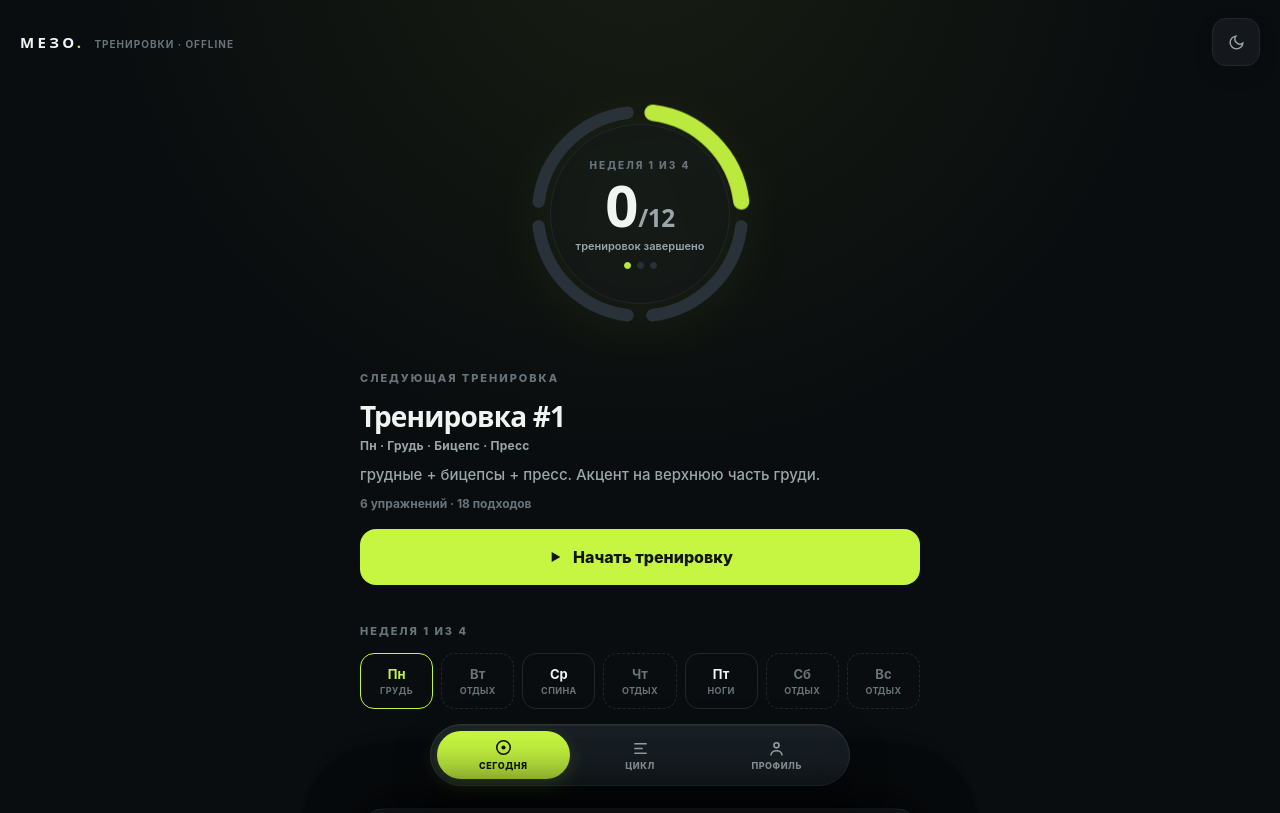
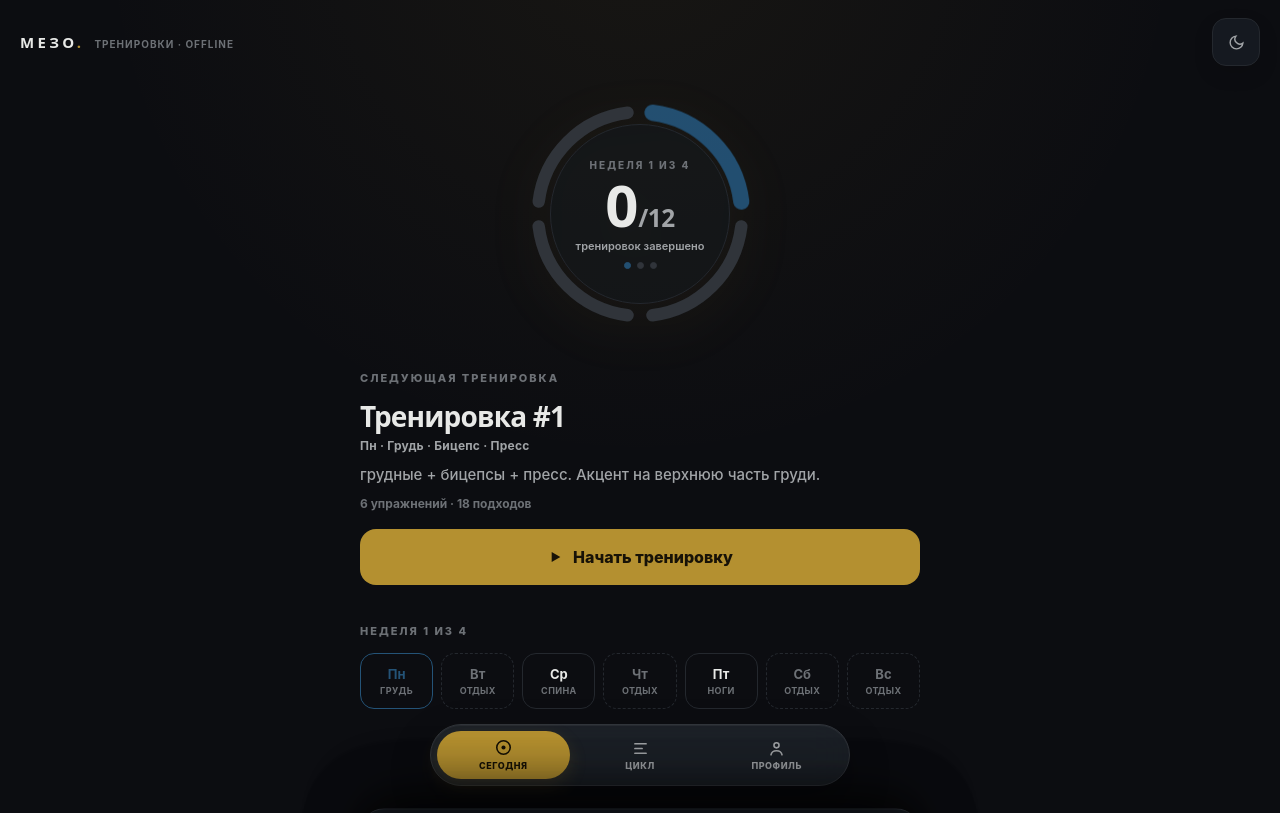
Before and after one commit to jumpipgo/TREN, a React (Vite) app: page / in a window 1280 px wide. Built offline with nearby package versions, Linux system fonts and the light colour scheme.

Commit message:
style: align interface with DDX gym interior palette

```diff
--- a/src/styles.css
+++ b/src/styles.css
@@ -10,27 +10,31 @@
   --ease:cubic-bezier(.22,1,.36,1);
   --tap:44px;
   --shadow:0 18px 48px rgba(0,0,0,.18);
-  --lime-soft:rgba(198,245,66,.12);
+  --lime-soft:color-mix(in srgb,var(--lime) 12%,transparent);
 }
 [data-theme="dark"]{
-  --bg:#0A0D0F; --surface:#14181C; --elevated:#1C2228;
-  --line:#2A3239; --line-soft:#20272D;
-  --text:#F1F5F2; --dim:#9AA6A9; --faint:#68747A;
-  --lime:#C6F542; --lime-ink:#10140A;
-  --btn-bg:#C6F542; --btn-ink:#10140A;
-  --warn:#E8A33D;
-  --scrim:rgba(2,4,6,.68);
-  --shadow:0 18px 50px rgba(0,0,0,.24);
+  --bg:#0C0D11; --surface:#151920; --elevated:#1F232A;
+  --line:#30343A; --line-soft:#24282E;
+  --text:#E8E9E7; --dim:#A1A4A7; --faint:#6D7176;
+  --lime:#B49030; --lime-ink:#171207;
+  --btn-bg:#B49030; --btn-ink:#171207;
+  --blue:#245377; --blue-soft:rgba(36,83,119,.18);
+  --success:#7A8E55; --success-ink:#0E1208;
+  --warn:#C08A46;
+  --scrim:rgba(4,5,7,.72);
+  --shadow:0 18px 50px rgba(0,0,0,.30);
 }
 [data-theme="light"]{
-  --bg:#F3F5F4; --surface:#FFFFFF; --elevated:#F8FAF9;
-  --line:#E0E7E3; --line-soft:#EDF1EF;
-  --text:#18201C; --dim:#5D6963; --faint:#9AA69F;
-  --lime:#3F7D07; --lime-ink:#FFFFFF;
-  --btn-bg:#1A211C; --btn-ink:#B8F25A;
-  --warn:#B4690E;
-  --scrim:rgba(20,24,28,.42);
-  --shadow:0 18px 44px rgba(32,49,39,.10);
+  --bg:#F1F1EF; --surface:#FFFFFF; --elevated:#F7F7F5;
+  --line:#D6D6D2; --line-soft:#E6E6E2;
+  --text:#1C2024; --dim:#5D6368; --faint:#8A9095;
+  --lime:#9A7426; --lime-ink:#FFFFFF;
+  --btn-bg:#B49030; --btn-ink:#171207;
+  --blue:#245377; --blue-soft:rgba(36,83,119,.12);
+  --success:#58703A; --success-ink:#FFFFFF;
+  --warn:#9B5E1B;
+  --scrim:rgba(28,32,36,.46);
+  --shadow:0 18px 44px rgba(32,38,44,.12);
 }
 
 /* ============================================================
@@ -128,13 +132,13 @@ body.on-day #nav{transform:translateX(-50%) translateY(130px);opacity:0;pointer-
 .ring-c .rs{font:600 11px var(--font-body);color:var(--dim)}
 .ring-mini{display:flex;align-items:center;justify-content:center;gap:6px;margin-top:4px}
 .ring-dot{width:7px;height:7px;border-radius:50%;background:var(--line);border:1px solid var(--line);display:block}
-.ring-dot.fin{background:var(--lime);border-color:var(--lime);box-shadow:0 0 8px color-mix(in srgb,var(--lime) 35%,transparent)}
+.ring-dot.fin{background:var(--success);border-color:var(--success);box-shadow:0 0 8px color-mix(in srgb,var(--success) 35%,transparent)}
 .ring-dot.part{border-color:var(--lime);background:var(--lime-soft)}
-.ring-dot.now{background:var(--lime);border-color:var(--lime);animation:seg-pulse 2.2s ease-in-out infinite}
+.ring-dot.now{background:var(--blue);border-color:var(--blue);animation:seg-pulse 2.2s ease-in-out infinite}
 .seg{fill:none;stroke:var(--line);stroke-width:10;stroke-linecap:round;transition:stroke .4s,stroke-width .3s}
-.seg.done{stroke:var(--lime);stroke-width:11}
+.seg.done{stroke:var(--success);stroke-width:11}
 .seg.part{stroke:color-mix(in srgb,var(--lime) 48%,var(--line));opacity:.7}
-.seg.cur{stroke:var(--lime);opacity:.55;stroke-width:12;animation:seg-pulse 2.2s ease-in-out infinite}
+.seg.cur{stroke:var(--blue);opacity:.7;stroke-width:12;animation:seg-pulse 2.2s ease-in-out infinite}
 @keyframes seg-pulse{50%{opacity:.95;stroke-width:13}}
 
 .today{padding:24px 20px 10px;max-width:560px;margin:0 auto;width:100%}
@@ -173,10 +177,10 @@ body.on-day #nav{transform:translateX(-50%) translateY(130px);opacity:0;pointer-
 .wd span{font:700 clamp(8px,2.4vw,9px) var(--font-body);letter-spacing:.04em;text-transform:uppercase;color:var(--faint);white-space:nowrap;overflow:hidden;text-overflow:ellipsis;max-width:100%}
 .wd.rest{border-style:dashed}
 .wd.rest b{color:var(--faint)}
-.wd.done{background:var(--lime);border-color:var(--lime)}
-.wd.done b,.wd.done span{color:var(--lime-ink)}
-.wd.now{border-color:var(--lime)}
-.wd.now b{color:var(--lime)}
+.wd.done{background:var(--success);border-color:var(--success)}
+.wd.done b,.wd.done span{color:var(--success-ink)}
+.wd.now{border-color:var(--blue)}
+.wd.now b{color:var(--blue)}
 
 /* milestone */
 .done-hero{padding:26px 20px;max-width:560px;margin:0 auto}
@@ -263,9 +267,9 @@ details.blk[open] .chev{transform:rotate(90deg)}
 .dh-sub{font:800 10px var(--font-body);letter-spacing:.14em;text-transform:uppercase;color:var(--faint);overflow-wrap:anywhere}
 .dh-in h1{font:700 21px/1.1 var(--font-display);letter-spacing:-.02em;margin-top:4px;overflow-wrap:anywhere}
 .dh-prog{font:700 13px var(--font-mono);color:var(--dim);font-feature-settings:'tnum';background:var(--surface);border:1px solid var(--line-soft);border-radius:10px;padding:8px 9px;min-width:54px;text-align:center}
-.dh-prog.fin{color:var(--lime);border-color:color-mix(in srgb,var(--lime) 45%,var(--line));background:var(--lime-soft)}
+.dh-prog.fin{color:var(--success);border-color:color-mix(in srgb,var(--success) 45%,var(--line));background:color-mix(in srgb,var(--success) 12%,transparent)}
 .dh-bar{height:4px;background:var(--line-soft);position:relative;overflow:hidden}
-.dh-bar i{position:absolute;inset:0;right:auto;width:0%;background:var(--lime);transition:width .45s var(--ease);border-radius:0 2px 2px 0;box-shadow:0 0 12px color-mix(in srgb,var(--lime) 30%,transparent)}
+.dh-bar i{position:absolute;inset:0;right:auto;width:0%;background:var(--blue);transition:width .45s var(--ease);border-radius:0 2px 2px 0;box-shadow:0 0 12px color-mix(in srgb,var(--blue) 30%,transparent)}
 
 #dstrip{
   display:flex;gap:7px;overflow-x:auto;padding:12px 16px 10px;
@@ -281,9 +285,9 @@ details.blk[open] .chev{transform:rotate(90deg)}
 }
 .dch:active{transform:scale(.92)}
 .dch:nth-child(3n+1):not(:first-child){margin-left:14px}
-.dch.fin{background:var(--lime);border-color:var(--lime);color:var(--lime-ink);box-shadow:0 5px 14px color-mix(in srgb,var(--lime) 18%,transparent)}
+.dch.fin{background:var(--success);border-color:var(--success);color:var(--success-ink);box-shadow:0 5px 14px color-mix(in srgb,var(--success) 18%,transparent)}
 .dch.part{border-color:var(--lime);color:var(--lime);background:var(--lime-soft)}
-.dch.cur{border-color:var(--lime);color:var(--text);background:color-mix(in srgb,var(--lime) 14%,var(--surface));box-shadow:inset 0 0 0 1px color-mix(in srgb,var(--lime) 16%,transparent)}
+.dch.cur{border-color:var(--blue);color:var(--text);background:var(--blue-soft);box-shadow:inset 0 0 0 1px color-mix(in srgb,var(--blue) 20%,transparent)}
 
 .goal-line{margin:4px 16px 0;padding:14px 16px;display:flex;gap:12px;align-items:flex-start;background:var(--surface);border:1px solid var(--line-soft);border-radius:16px;box-shadow:var(--shadow)}
 .goal-line p{min-width:0;flex:1 1 auto;color:var(--dim);font:500 14.5px/1.5 var(--font-body);max-width:56ch;overflow-wrap:anywhere}
@@ -317,7 +321,7 @@ details.blk[open] .chev{transform:rotate(90deg)}
   display:grid;place-items:center;flex:0 0 auto;margin-top:1px;
   border:1px solid var(--line-soft);
 }
-.ex.done-card .ex-n{background:var(--lime);color:var(--lime-ink);border-color:var(--lime)}
+.ex.done-card .ex-n{background:var(--success);color:var(--success-ink);border-color:var(--success)}
 .ex-name{min-width:0;overflow-wrap:anywhere;font:600 17px/1.3 var(--font-body);color:var(--text);flex:1;display:flex;gap:9px;align-items:flex-start;letter-spacing:-.01em}
 .ex-name .ex-label{min-width:0;overflow-wrap:anywhere}
 .ex-name .play{
@@ -369,11 +373,11 @@ details.blk[open] .chev{transform:rotate(90deg)}
 }
 .check::before{content:'';position:absolute;inset:-7px}
 .check:active{transform:scale(.88)}
-.set-row.done .check{background:var(--lime);border-color:var(--lime);animation:pop .28s var(--ease)}
+.set-row.done .check{background:var(--success);border-color:var(--success);animation:pop .28s var(--ease)}
 .set-row.done .check::after{
   content:'✓';position:absolute;inset:0;
   display:grid;place-items:center;
-  font:800 16px var(--font-body);color:var(--lime-ink);
+  font:800 16px var(--font-body);color:var(--success-ink);
 }
 @keyframes pop{55%{transform:scale(1.18)}}
 .set-n{font:800 11px var(--font-body);color:var(--faint);text-align:center}
@@ -401,7 +405,7 @@ details.blk[open] .chev{transform:rotate(90deg)}
 }
 .reps::placeholder{color:var(--faint);font:600 11px var(--font-body);letter-spacing:.02em}
 .reps:focus{border-color:var(--lime);background:var(--lime-soft);outline:none}
-.reps.hi{border-color:var(--lime);color:var(--lime);background:var(--lime-soft)}
+.reps.hi{border-color:var(--success);color:var(--success);background:color-mix(in srgb,var(--success) 12%,transparent)}
 .reps.lo{border-color:var(--warn);color:var(--warn);background:color-mix(in srgb,var(--warn) 8%,transparent)}
 
 .day-foot{max-width:720px;margin:0 auto;padding:14px 20px 30px;color:var(--faint);font:500 11.5px/1.7 var(--font-body);text-align:center}
```
